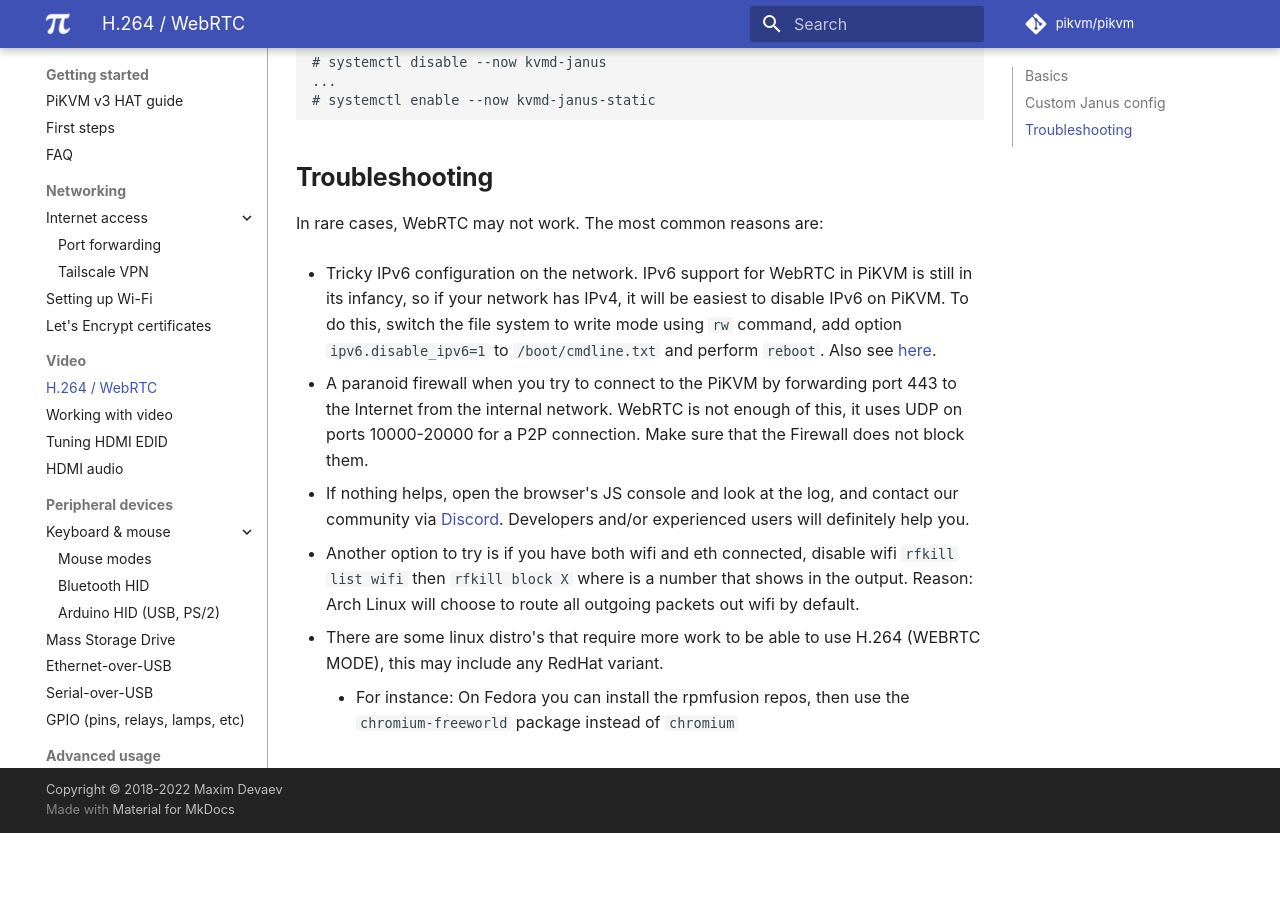
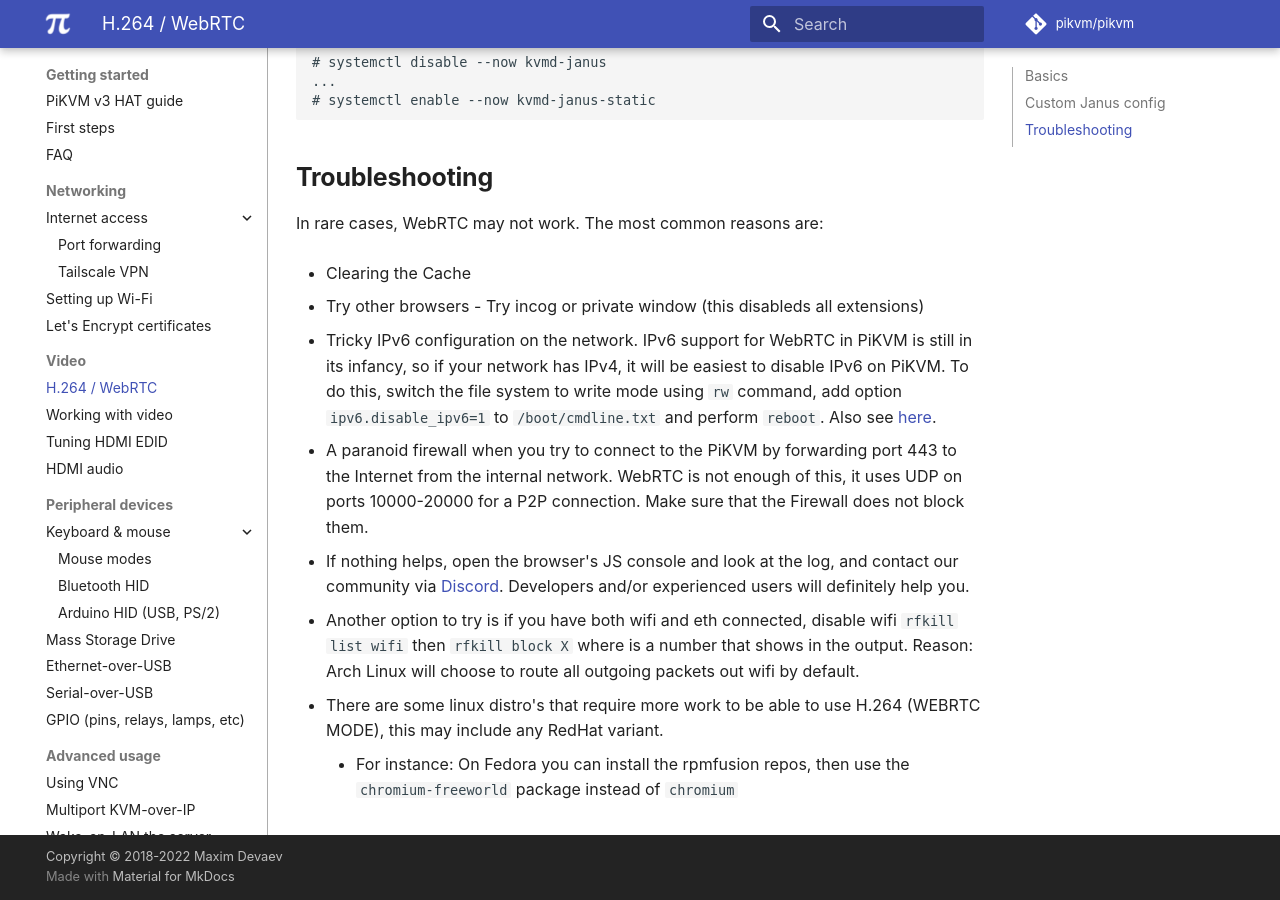
Before and after one commit to pikvm/pikvm, an MkDocs documentation site: the page built from docs/webrtc.md, in a window 1280 px wide and 900 px high, scrolled down 1511 px. Built offline with MkDocs 1.6.1 and Material for MkDocs 9.7.7, drawn with Linux system fonts in a browser that asks for light colours; some web fonts are replaced; comment, search, counter and statistics services are not loaded; before the commit the page ends 2344 px from its top, so only the background shows below that.

Commit message:
Update webrtc.md
Added more troubleshooting options

```diff
--- a/docs/webrtc.md
+++ b/docs/webrtc.md
@@ -66,6 +66,10 @@
 
 In rare cases, WebRTC may not work. The most common reasons are:
 
+* Clearing the Cache
+
+* Try other browsers - Try incog or private window (this disableds all extensions)
+
 * Tricky IPv6 configuration on the network. IPv6 support for WebRTC in PiKVM is still in its infancy, so if your network has IPv4, it will be easiest to disable IPv6 on PiKVM. To do this, switch the file system to write mode using `rw` command, add option `ipv6.disable_ipv6=1` to `/boot/cmdline.txt` and perform `reboot`. Also see [here](https://wiki.archlinux.org/title/IPv6#Disable_IPv6).
 
 * A paranoid firewall when you try to connect to the PiKVM by forwarding port 443 to the Internet from the internal network. WebRTC is not enough of this, it uses UDP on ports 10000-20000 for a P2P connection. Make sure that the Firewall does not block them.
```
